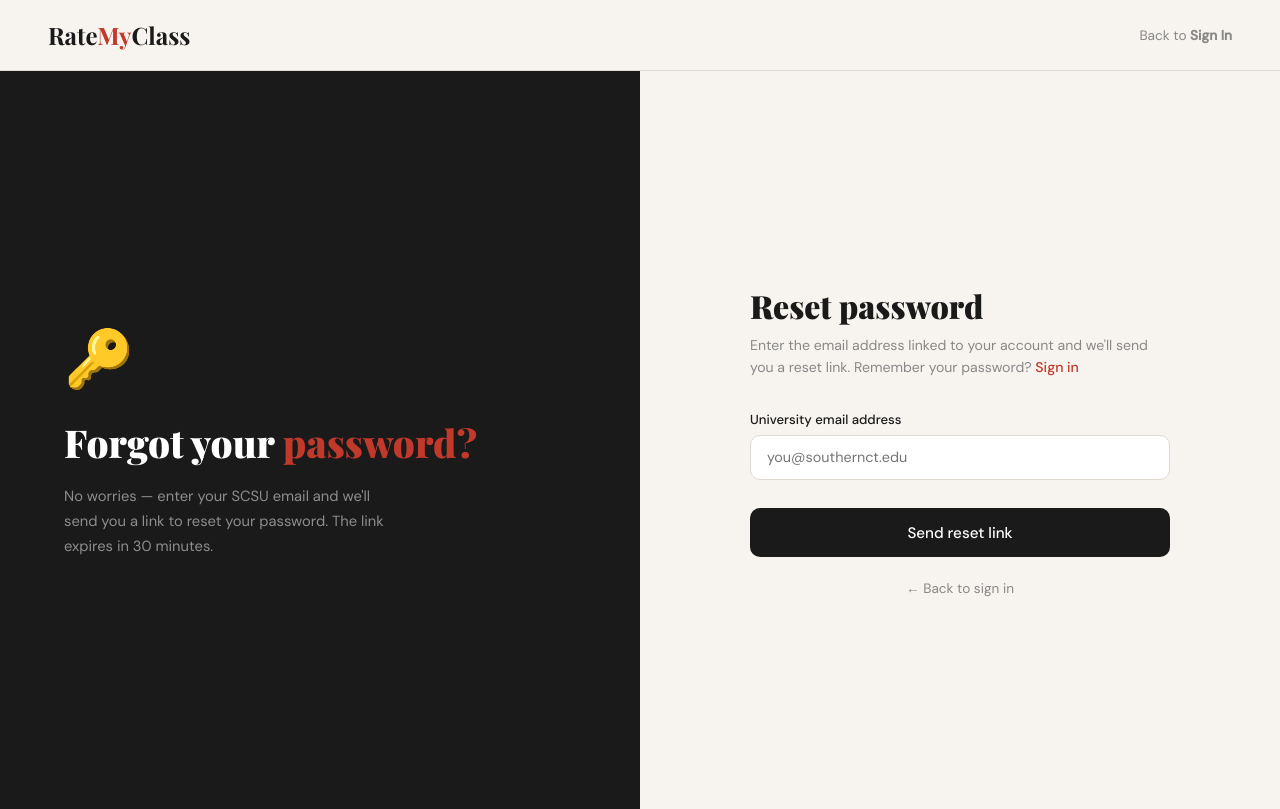
After one commit to tannerJ2/RateMyClassDouble, a Flask app: page /forgot-password in a window 1280 px wide. The commit adds this page. Run offline with Flask 3, Linux system fonts and the light colour scheme.

Commit message:
initial commit - email service stage

```diff
--- a/app/__init__.py
+++ b/app/__init__.py
@@ -8,7 +8,7 @@ connected together
 
 
 from flask import Flask
-from app.extensions import db, login_manager, bcrypt
+from app.extensions import db, login_manager, bcrypt, mail
 from config import Config
 
 def create_app():
@@ -19,6 +19,7 @@ def create_app():
     db.init_app(app)
     login_manager.init_app(app)
     bcrypt.init_app(app)
+    mail.init_app(app)
 
     # Register blueprints
     from app.auth.routes import auth
--- a/app/auth/routes.py
+++ b/app/auth/routes.py
@@ -10,6 +10,8 @@ from flask_login import login_user, logout_user, login_required, current_user
 from app.extensions import db, bcrypt
 from app.models import User, PasswordResetToken
 from datetime import datetime, timedelta, timezone
+from flask_mail import Message
+from app.extensions import mail
 import secrets
 
 auth = Blueprint('auth', __name__)
@@ -127,7 +129,18 @@ def forgot_password():
 
             # TODO: Send email via SendGrid with reset link
             reset_link = url_for('auth.reset_password', token=token, _external=True)
-            print(f"[DEV] Password reset link: {reset_link}")
+
+            msg = Message(
+                subject='RateMyClass — Password Reset',
+                recipients=[user.email],
+                html=f'''
+                    <p>Hi {user.first_name},</p>
+                    <p>Click the link below to reset your password. This link expires in 30 minutes.</p>
+                    <p><a href="{reset_link}">{reset_link}</a></p>
+                    <p>If you did not request this, ignore this email.</p>
+                    '''
+            )
+            mail.send(msg)
 
         flash('If that email exists you will receive a reset link shortly.', 'info')
         return redirect(url_for('auth.login'))
--- a/app/extensions.py
+++ b/app/extensions.py
@@ -8,6 +8,11 @@ This file initializes and configures Flask extensions used across the applicatio
 from flask_sqlalchemy import SQLAlchemy # for database interactions
 from flask_login import LoginManager
 from flask_bcrypt import Bcrypt
+from flask_mail import Mail
+
+
+
+mail = Mail()
 
 db = SQLAlchemy()
 login_manager = LoginManager()
--- /dev/null
+++ b/app/templates/auth/forgot_password.html
@@ -0,0 +1,136 @@
+<!DOCTYPE html>
+<html lang="en">
+<head>
+<meta charset="UTF-8">
+<meta name="viewport" content="width=device-width, initial-scale=1.0">
+<title>RateMyClass — Reset Password</title>
+<link href="https://fonts.googleapis.com/css2?family=Playfair+Display:wght@700;900&family=DM+Sans:wght@300;400;500&display=swap" rel="stylesheet">
+<style>
+  :root {
+    --bg: #f7f4ef;
+    --ink: #1a1a1a;
+    --accent: #c0392b;
+    --muted: #888;
+    --border: #e0dbd2;
+  }
+  * { box-sizing: border-box; margin: 0; padding: 0; }
+  body {
+    font-family: 'DM Sans', sans-serif;
+    background: var(--bg);
+    color: var(--ink);
+    min-height: 100vh;
+    display: flex;
+    flex-direction: column;
+  }
+  nav {
+    display: flex;
+    justify-content: space-between;
+    align-items: center;
+    padding: 1.2rem 3rem;
+    border-bottom: 1px solid var(--border);
+    background: var(--bg);
+  }
+  .logo { font-family: 'Playfair Display', serif; font-size: 1.5rem; font-weight: 700; color: var(--ink); text-decoration: none; }
+  .logo span { color: var(--accent); }
+  .nav-link { font-size: 0.85rem; color: var(--muted); text-decoration: none; }
+  .nav-link:hover { color: var(--accent); }
+  .page { flex: 1; display: grid; grid-template-columns: 1fr 1fr; min-height: calc(100vh - 62px); }
+  .left-panel { background: var(--ink); display: flex; flex-direction: column; justify-content: center; padding: 4rem; }
+  .left-quote { font-family: 'Playfair Display', serif; font-size: 2.4rem; font-weight: 900; color: #fff; line-height: 1.2; margin-bottom: 1.2rem; }
+  .left-quote span { color: var(--accent); }
+  .left-sub { font-size: 0.92rem; color: rgba(255,255,255,0.5); line-height: 1.7; max-width: 340px; }
+  .left-icon { font-size: 3.5rem; margin-bottom: 1.5rem; }
+  .right-panel { display: flex; align-items: center; justify-content: center; padding: 3rem 2rem; }
+  .form-card { width: 100%; max-width: 420px; }
+  .form-heading { font-family: 'Playfair Display', serif; font-size: 2rem; font-weight: 900; margin-bottom: 0.4rem; }
+  .form-subheading { font-size: 0.88rem; color: var(--muted); margin-bottom: 2rem; line-height: 1.6; }
+  .form-subheading a { color: var(--accent); text-decoration: none; font-weight: 500; }
+  .field { margin-bottom: 1.3rem; }
+  .field-label { display: block; font-size: 0.82rem; font-weight: 500; margin-bottom: 0.45rem; }
+  .input-wrap input {
+    width: 100%;
+    border: 1.5px solid var(--border);
+    border-radius: 10px;
+    padding: 0.78rem 1rem;
+    font-family: 'DM Sans', sans-serif;
+    font-size: 0.9rem;
+    outline: none;
+    background: #fff;
+  }
+  .input-wrap input:focus { border-color: var(--ink); }
+  .submit-btn {
+    width: 100%;
+    background: var(--ink);
+    color: #fff;
+    border: none;
+    border-radius: 10px;
+    padding: 0.9rem;
+    font-family: 'DM Sans', sans-serif;
+    font-size: 0.95rem;
+    font-weight: 500;
+    cursor: pointer;
+    margin-top: 0.5rem;
+  }
+  .submit-btn:hover { background: var(--accent); }
+  .back-link { display: block; text-align: center; margin-top: 1.4rem; font-size: 0.85rem; color: var(--muted); text-decoration: none; }
+  .back-link:hover { color: var(--accent); }
+  .flash-messages { margin-bottom: 1.2rem; }
+  .alert { padding: 0.75rem 1rem; border-radius: 8px; font-size: 0.85rem; margin-bottom: 0.5rem; }
+  .alert-danger  { background: #fdf0ee; color: #c0392b; border: 1px solid rgba(192,57,43,0.2); }
+  .alert-success { background: #eafaf1; color: #1e8449; border: 1px solid rgba(30,132,73,0.2); }
+  .alert-info    { background: #eef4ff; color: #2563eb; border: 1px solid rgba(37,99,235,0.2); }
+  @media (max-width: 700px) {
+    .page { grid-template-columns: 1fr; }
+    .left-panel { display: none; }
+  }
+</style>
+</head>
+<body>
+
+<nav>
+  <a class="logo" href="{{ url_for('courses.index') }}">Rate<span>My</span>Class</a>
+  <a class="nav-link" href="{{ url_for('auth.login') }}">Back to <strong>Sign In</strong></a>
+</nav>
+
+<div class="page">
+  <div class="left-panel">
+    <div class="left-icon">🔑</div>
+    <div class="left-quote">Forgot your <span>password?</span></div>
+    <p class="left-sub">No worries — enter your SCSU email and we'll send you a link to reset your password. The link expires in 30 minutes.</p>
+  </div>
+
+  <div class="right-panel">
+    <div class="form-card">
+      <h1 class="form-heading">Reset password</h1>
+      <p class="form-subheading">
+        Enter the email address linked to your account and we'll send you a reset link.
+        Remember your password? <a href="{{ url_for('auth.login') }}">Sign in</a>
+      </p>
+
+      {% with messages = get_flashed_messages(with_categories=true) %}
+        {% if messages %}
+          <div class="flash-messages">
+            {% for category, message in messages %}
+              <div class="alert alert-{{ category }}">{{ message }}</div>
+            {% endfor %}
+          </div>
+        {% endif %}
+      {% endwith %}
+
+      <form method="POST" action="{{ url_for('auth.forgot_password') }}">
+        <div class="field">
+          <label class="field-label" for="email">University email address</label>
+          <div class="input-wrap">
+            <input type="email" id="email" name="email" placeholder="you@southernct.edu" required />
+          </div>
+        </div>
+        <button type="submit" class="submit-btn">Send reset link</button>
+      </form>
+
+      <a class="back-link" href="{{ url_for('auth.login') }}">← Back to sign in</a>
+    </div>
+  </div>
+</div>
+
+</body>
+</html>
--- a/app/templates/courses/index.html
+++ b/app/templates/courses/index.html
@@ -75,6 +75,7 @@
 
   /* SEARCH VIEW */
   #search-view {
+    transform: translateY(-100px);
     flex: 1;
     display: flex;
     flex-direction: column;
@@ -83,6 +84,9 @@
     padding: 4rem 2rem;
     text-align: center;
   }
+  /*
+
+  */
 
   .hero-title {
     font-family: 'Playfair Display', serif;
--- a/requirements.txt
+++ b/requirements.txt
@@ -8,6 +8,7 @@ Flask-Bcrypt==1.0.1
 Flask-Login==0.6.3
 Flask-SQLAlchemy==3.1.1
 Flask-WTF==1.2.2
+Flask-Mail==0.10.0
 itsdangerous==2.2.0
 Jinja2==3.1.6
 MarkupSafe==3.0.3
```
Also changed, not shown: app/models.py (+149 -229 lines), app/templates/auth/reset_password.html (added, +144 -0 lines), config.py (+7 -0 lines), run.py (line endings or trailing spaces).
